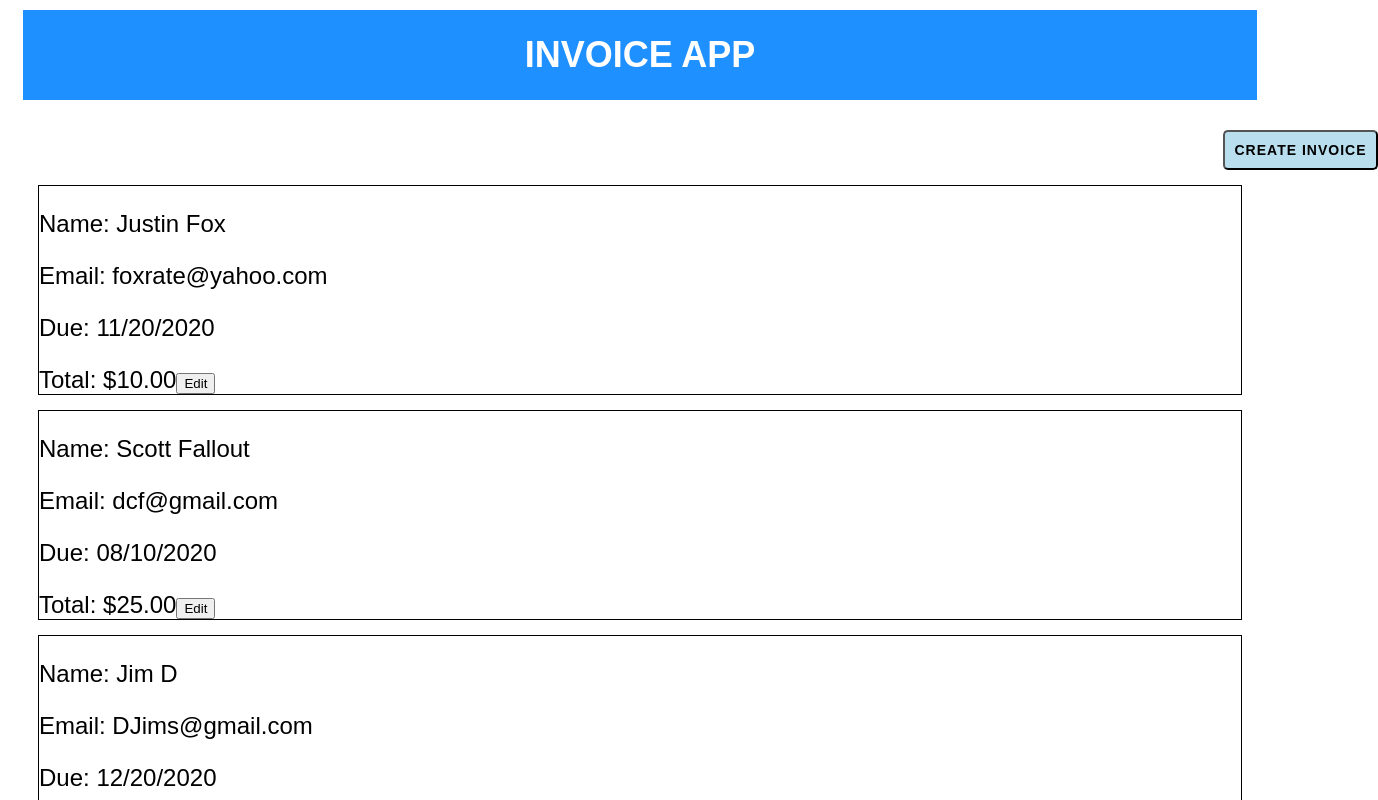
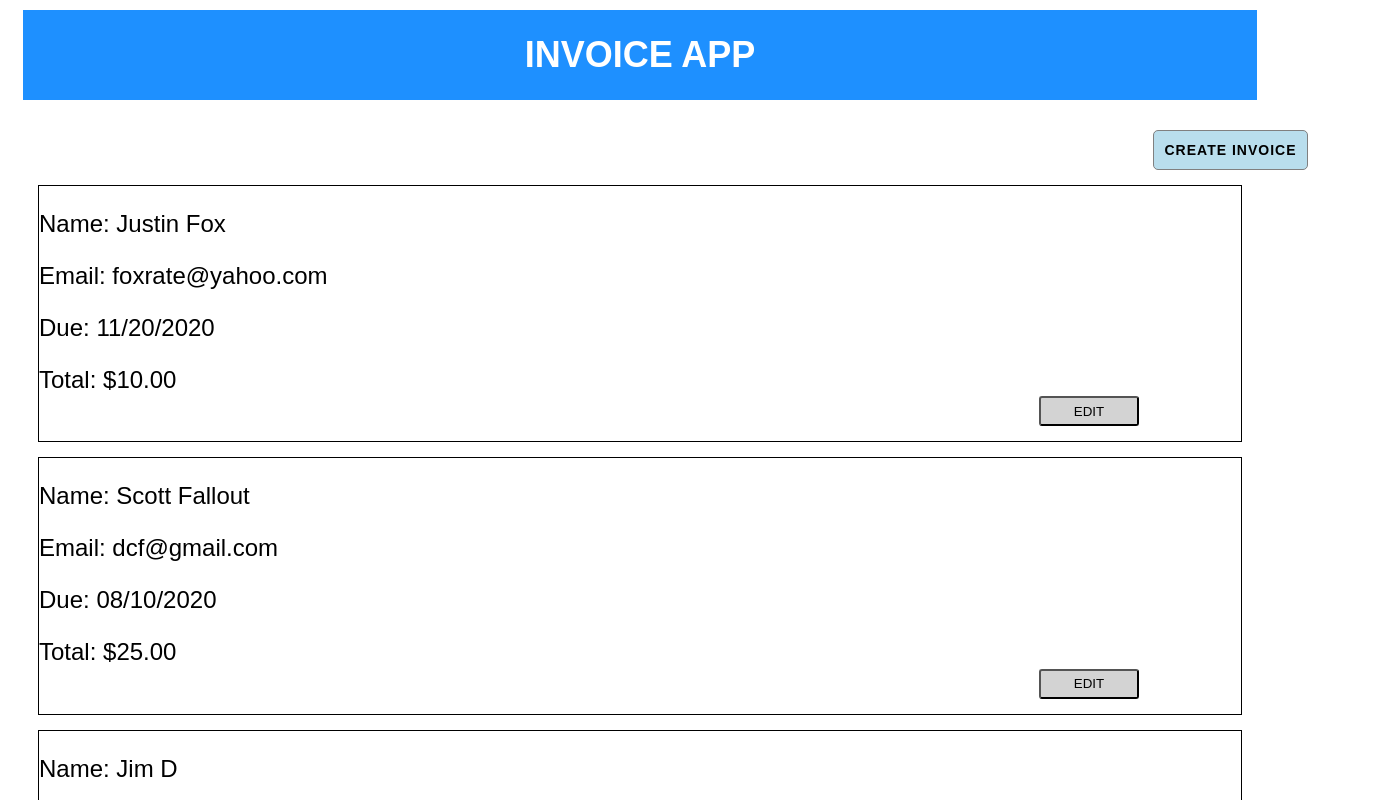
Before and after one commit to bkmorgan3/invoicing, a React (Create React App) app: page / in a window 1280 px wide. Shown: the top 800 px of the page, 1378 px wide, since content can reach past the window. Built offline with nearby package versions, Linux system fonts and the light colour scheme.

Commit message:
updates styles

```diff
--- a/src/App.js
+++ b/src/App.js
@@ -8,6 +8,7 @@ const Container = styled.div`
   margin: 10px 15px;
   font-family: sans-serif;
   font-size: 24px;
+  max-width: 1300px;
 `;
 
 const CreateInvoiceButton = styled.button`
@@ -21,13 +22,14 @@ const CreateInvoiceButton = styled.button`
   font-size: 14px;
   letter-spacing: 1px;
   display: inline-block;
-  margin-left: 1200px;
+  margin-left: 1130px;
+  border: 1px solid grey;
 `;
 
 const pendingInvoices = [
   {id: 1, name: 'Justin Fox', email: 'foxrate@yahoo.com', due: '11/20/2020', total: '$10.00'},
   {id: 2, name: 'Scott Fallout', email: 'dcf@gmail.com', due: '08/10/2020', total: '$25.00'},
-  {id: 3, name: 'Jim D', email: 'DJims@gmail.com', due: '12/20/2020', total: '$100.00'}
+  {id: 3, name: 'Jim D', email: 'DJims@gmail.com', due: '12/20/2020', total: '$44.00'}
 ]
 
 const App = () => {
@@ -36,7 +38,7 @@ const App = () => {
   return (
     <Container>
       <Header />
-      <CreateInvoiceButton> Create Invoice</CreateInvoiceButton>
+      <CreateInvoiceButton onClick={() => console.log("making a new one")}> Create Invoice</CreateInvoiceButton>
       <InvoiceContainer invoices={invoices} />
     </Container>
     )
--- a/src/InvoiceContainer.js
+++ b/src/InvoiceContainer.js
@@ -10,6 +10,7 @@ const InvoiceContainer = (props) => (
         email={i.email}
         due={i.due}
         total={i.total}
+        id={i.id}
         />
     ))}
   </div>
--- a/src/InvoiceItem.js
+++ b/src/InvoiceItem.js
@@ -8,18 +8,25 @@ const Invoice = styled.div`
 `;
 
 const EditButton = styled.button`
-
+  width: 100px;
+  background-color: #d3d3d3;
+  border-radius: 3px;
+  display: inline-block;
+  margin-left: 1000px;
+  margin-bottom: 15px;
+  height: 30px;
+  text-transform: uppercase;
 `;
 
 const InvoiceItem = (props) => {
-  const {name, email, due, total} = props
+  const {name, email, due, total,id} = props
   return (
     <Invoice>
       <p>Name: {name}</p>
       <p>Email: {email}</p>
       <p>Due: {due}</p>
       <span>Total: {total}</span>
-    <button>Edit</button>
+    <EditButton onClick={() => console.log("I am editing",id)}>Edit</EditButton>
     </Invoice>
     )
 }
```
